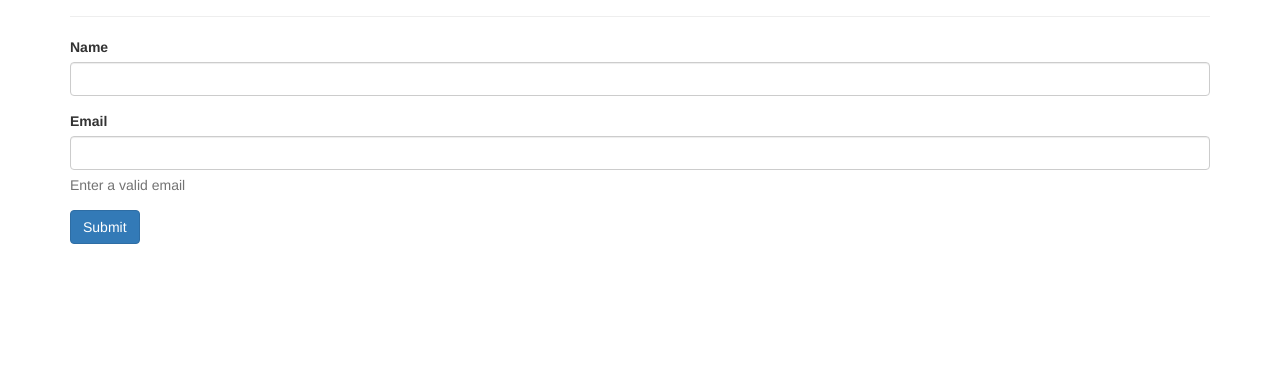
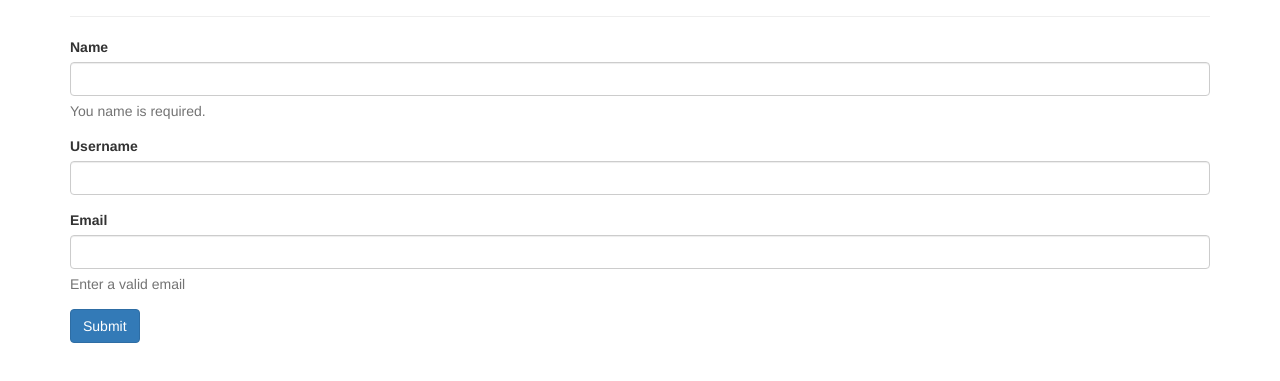
Before and after one commit to ongduclong/baitapAJS-2, a plain HTML site: page index.html in a window 1280 px wide. Shown: the part 113-494 px from the top of the page. Drawn offline with nearby package versions, Linux system fonts and the light colour scheme.

Commit message:
Update index.html

```diff
--- a/index.html
+++ b/index.html
@@ -15,9 +15,14 @@
 <body ng-app="validationApp" ng-controller="mainController">
     <div class="container">
         <div class="page-header"><h1>AngularJS Form Validation</h1></div>
-        <form action="" name="userForm" ng-submit="submitForm(userForm.$valid)" novalidate>
+        <form name="userForm" ng-submit="submitForm(userForm.$valid)" novalidate>
             <div class="form-group" ng-class="{ 'has-error' : userForm.name.$invalid $$ !userForm.name.$pristine}">
                 <label for="">Name</label>
+                <input type="text" name="name" class="form-control" ng-model="user.name" required>
+                <p ng-show="userForm.name.$invalid $$ !userForm.name.$pristine" class="help-block">You name is required.</p>
+            </div>
+            <div class="form-group" ng-class="{ 'has-error' : userForm.username.$invalid $$ !userForm.username.$pristine}">
+                <label for="">Username</label>
                 <input type="text" name="username" class="form-control" ng-model="user.username" ng-minlength="3" ng-maxlength="8">
                 <p ng-show="userForm.username.$error.minlength" class="help-block">Username is too short.</p>
                 <p ng-show="userForm.username.$error.maxlength" class="help-block">Username is too long.</p>
```
